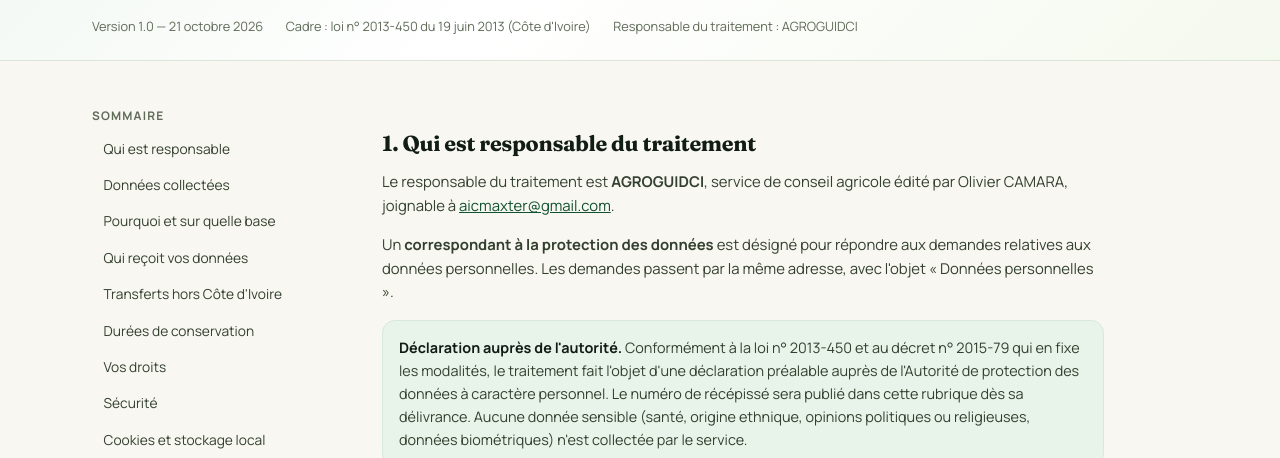
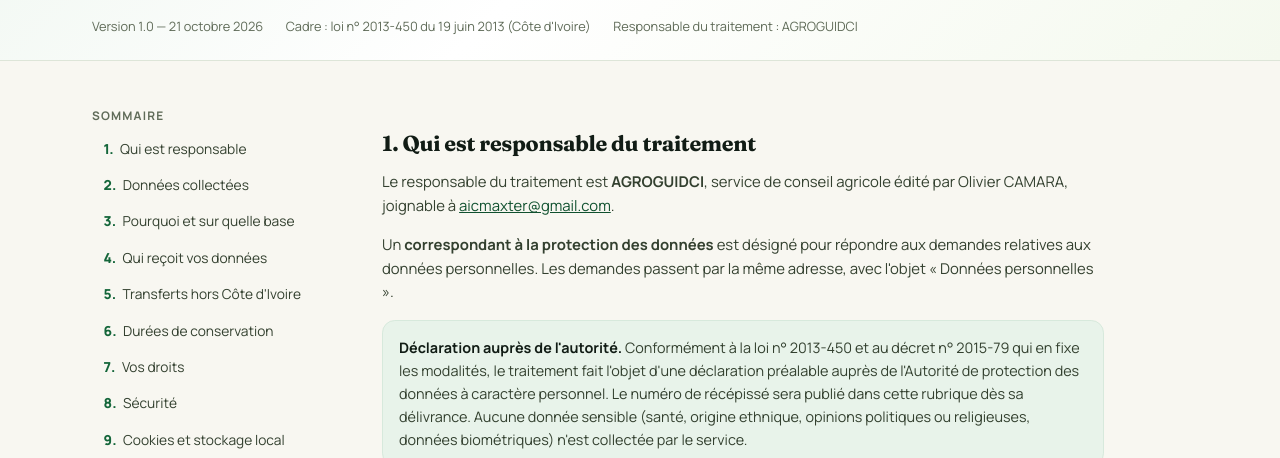
Before and after one commit to aicmaxter/agroguidci, a plain HTML site: page web/confidentialite.html in a window 1280 px wide. Shown: the part 332-790 px from the top of the page. Drawn offline with Linux system fonts and the light colour scheme.

Commit message:
Confidentialite : sommaire numerote de la page legale

```diff
--- a/web/assets/site.css
+++ b/web/assets/site.css
@@ -597,6 +597,7 @@
 .legal-sommaire h2 { font-family: var(--font-sans); font-size: .74rem; letter-spacing: .1em; text-transform: uppercase; color: var(--muted); margin-bottom: .7rem; }
 .legal-sommaire ol { list-style: none; margin: 0; padding: 0; display: grid; gap: .4rem; counter-reset: som; }
 .legal-sommaire li { counter-increment: som; }
+.legal-sommaire a::before { content: counter(som) "."; color: var(--green-700); font-weight: 800; margin-right: .4rem; }
 .legal-sommaire a { display: block; color: var(--ink-soft); padding: .25rem 0; border-left: 2px solid transparent; padding-left: .6rem; }
 .legal-sommaire a:hover { color: var(--green-800); border-left-color: var(--green-500); background: var(--green-soft); }
 .legal-corps { max-width: 74ch; }
```
